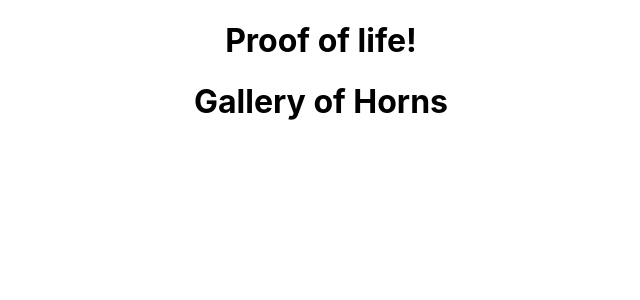
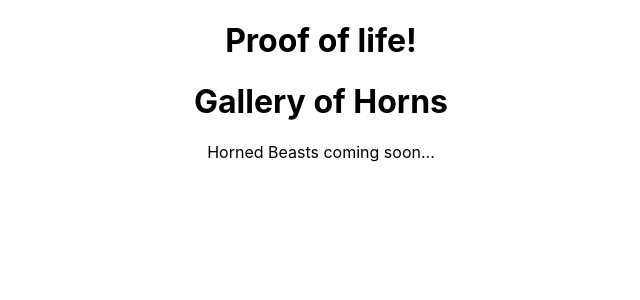
Before and after one commit to Laytonmar05/gallery-of-horns, a React (Create React App) app: page / in a window 1280 px wide. Shown: the top 300 px of the page, without its empty margins (319-959 px from the left). Built offline with nearby package versions, Linux system fonts and the light colour scheme.

Commit message:
Main Component

```diff
--- a/src/App.js
+++ b/src/App.js
@@ -1,6 +1,7 @@
 import React from 'react';
 import './App.css';
 import Header from './Header';
+import Main from './Main';
 
 class App extends React.Component {
   render() {
@@ -8,6 +9,7 @@ class App extends React.Component {
       <div className="App">
         <h1>Proof of life!</h1>
         <Header />
+        <Main />
       </div>
     );
   }
--- /dev/null
+++ b/src/Main.js
@@ -0,0 +1,11 @@
+import React from 'react';
+
+class Main extends React.Component {
+    render() {
+        return (
+            <p>Horned Beasts coming soon...</p>
+        );
+    }
+}
+
+export default Main;
```
